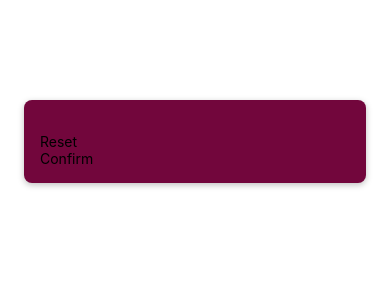
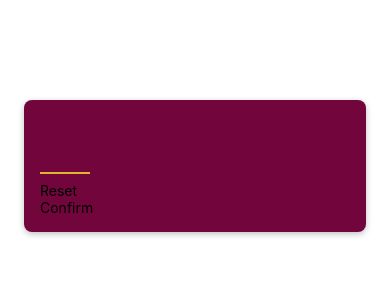
Before and after one commit to abhigyanhedau2/udemy-react-native, a React Native app in the folder section3-mini-game-app/: screen / in a window 390 px wide. Shown: the top 300 px of the page. Built offline with nearby package versions, Linux system fonts and the light colour scheme.

Commit message:
Styling Start Game Screen

```diff
--- a/section3-mini-game-app/screens/StartGame.js
+++ b/section3-mini-game-app/screens/StartGame.js
@@ -3,7 +3,7 @@ import PrimaryButton from "../components/Buttons/PrimaryButton";
 
 export default function StartGame() {
     return <View style={styles.inputContainer}>
-        <TextInput />
+        <TextInput style={styles.numberInput} maxLength={2} />
         <PrimaryButton>Reset</PrimaryButton>
         <PrimaryButton>Confirm</PrimaryButton>
     </View>
@@ -22,5 +22,16 @@ const styles = StyleSheet.create({
         shadowOffset: { width: 0, height: 2 },
         shadowRadius: 6,
         shadowOpacity: 0.25
+    },
+    numberInput: {
+        width: 50,
+        height: 50,
+        textAlign: "center",
+        fontSize: 32,
+        borderBottomWidth: 2,
+        borderBottomColor: "#ddb52f",
+        color: "#ddb52f",
+        marginVertical: 8,
+        fontWeight: "bold"
     }
 });
```
